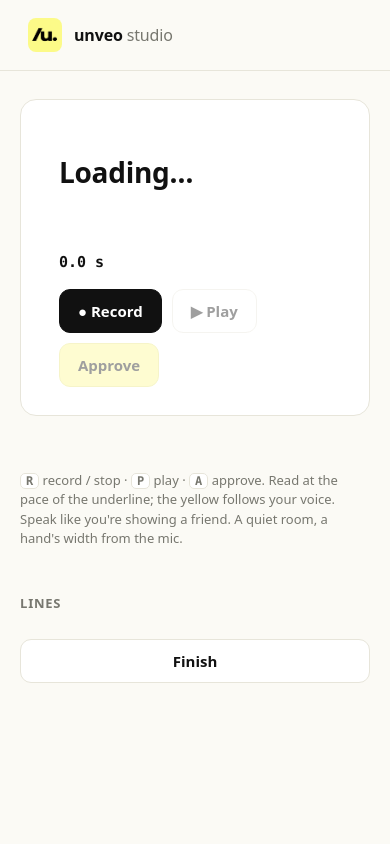
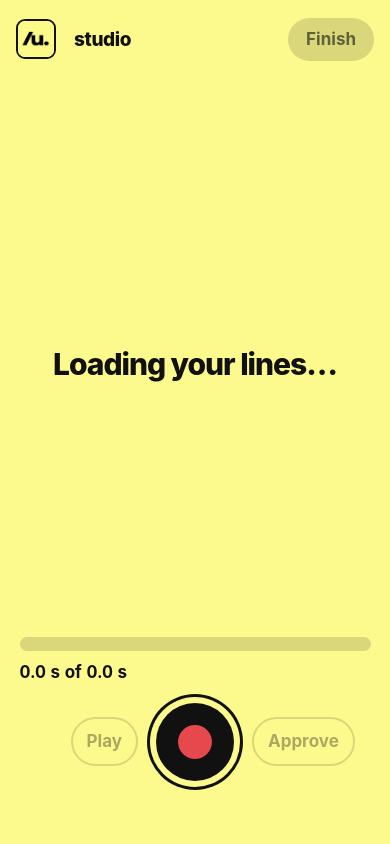
Before and after one commit to Unveo/unveo, a Python web app: template skills/unveo/templates/studio/index.html in a window 390 px wide. Run offline with Jinja, Linux system fonts and the light colour scheme; the template is opened without the code that fills it, so the values that code supplies are empty.

Commit message:
Studio: the bold yellow stage with one indicator
- full brand yellow, logo, one huge centred line; a black box on the word you're on, said words fade (no underline)
- one pace bar that fills at the chosen speed with a marker for where you are, plus On pace / A bit quicker / Slow down
- slash rail per line, big round record button, first-time hint, keyboard, focus rings, reduced motion, phone width

```diff
--- a/skills/unveo/templates/studio/index.html
+++ b/skills/unveo/templates/studio/index.html
@@ -6,132 +6,173 @@
 <title>unveo studio</title>
 <link rel="icon" href="/favicon.png">
 <style>
-  :root { --paper: #fbfaf5; --card: #ffffff; --ink: #111111; --muted: #77776f; --faint: #b9b8ae; --line: #e7e5da;
-          --brand: #fdfa8d; --rec: #e5484d; --good: #1f8a4c; }
+  :root {
+    --yellow: #fdfa8d; --ink: #111111; --paper: #fffef3; --rec: #e5484d;
+    --ink-60: rgba(17, 17, 17, .6); --ink-35: rgba(17, 17, 17, .35); --ink-15: rgba(17, 17, 17, .15);
+    --display: "SF Pro Display", -apple-system, "Segoe UI Variable Display", "Segoe UI", Roboto, system-ui, sans-serif;
+  }
   * { box-sizing: border-box; }
-  body { margin: 0; font: 16px/1.5 system-ui, -apple-system, "Segoe UI", sans-serif; background: var(--paper); color: var(--ink); }
-  header { display: flex; align-items: center; gap: 12px; padding: 18px 28px; border-bottom: 1px solid var(--line); }
-  header img { width: 34px; height: 34px; border-radius: 8px; }
-  header .name { font-weight: 700; letter-spacing: -.01em; }
-  header .name span { color: var(--muted); font-weight: 500; }
-  header .progress { margin-left: auto; color: var(--muted); font-size: 14px; }
-  main { max-width: 1040px; margin: 0 auto; padding: 28px 20px 64px; display: grid; grid-template-columns: 1fr 270px; gap: 28px; }
-  .card { background: var(--card); border: 1px solid var(--line); border-radius: 16px; padding: 34px 38px 28px; }
-  .tag { font: 600 12px ui-monospace, SFMono-Regular, Menlo, Consolas, monospace; color: var(--muted); letter-spacing: .06em; text-transform: uppercase; display: flex; gap: 14px; }
-  #read { font-size: 36px; line-height: 1.45; font-weight: 600; letter-spacing: -.01em; margin: 18px 0 6px; min-height: 2.9em; }
-  #read .w { padding: 0 .08em; margin: 0 -.02em; border-radius: 4px; transition: color .15s, background-color .15s; }
-  .live #read .w.said { color: var(--faint); }
-  .live #read .w.now { color: var(--ink); background: var(--brand); }
-  #read .w.pace { text-decoration: underline 3px var(--faint); text-underline-offset: 8px; }
-  .next { color: var(--muted); font-size: 15px; margin-top: 14px; min-height: 1.5em; }
-  .next b { font-weight: 600; color: var(--faint); font: 600 11px ui-monospace, SFMono-Regular, Menlo, Consolas, monospace; letter-spacing: .06em; margin-right: 6px; }
-  .meter { display: flex; align-items: baseline; gap: 14px; margin-top: 20px; font-variant-numeric: tabular-nums; }
-  #clock { font: 600 15px ui-monospace, SFMono-Regular, Menlo, Consolas, monospace; }
-  #pacenote { font-size: 14px; color: var(--muted); }
-  #pacenote.behind { color: var(--rec); } #pacenote.ok { color: var(--good); }
-  .controls { display: flex; flex-wrap: wrap; gap: 10px; margin-top: 18px; align-items: center; }
-  button { font: 600 15px system-ui, sans-serif; padding: 11px 18px; border-radius: 11px; border: 1px solid var(--line); background: var(--card); color: var(--ink); cursor: pointer; }
-  button:disabled { opacity: .4; cursor: default; }
-  button.rec { background: var(--ink); border-color: var(--ink); color: #fff; }
-  button.rec.on { background: var(--rec); border-color: var(--rec); }
-  button.ok { background: var(--brand); border-color: #e9e57a; }
-  .status { color: var(--muted); font-size: 14px; }
-  .dot { display: inline-block; width: 9px; height: 9px; border-radius: 50%; background: var(--rec); margin-right: 6px; animation: blink 1s infinite; }
-  @keyframes blink { 50% { opacity: .2; } }
-  aside h2 { font-size: 13px; color: var(--muted); font-weight: 600; margin: 4px 0 10px; text-transform: uppercase; letter-spacing: .06em; }
-  ol { list-style: none; padding: 0; margin: 0; }
-  li { padding: 9px 11px; border-radius: 10px; cursor: pointer; font-size: 14px; color: var(--muted); border: 1px solid transparent; }
-  li .t { display: -webkit-box; -webkit-line-clamp: 2; -webkit-box-orient: vertical; overflow: hidden; }
-  li.current { background: var(--card); border-color: var(--line); color: var(--ink); }
-  li .s { font: 600 11px ui-monospace, SFMono-Regular, Menlo, Consolas, monospace; margin-right: 6px; }
-  li.done .s::after { content: " ✓"; color: var(--good); }
-  #finish { width: 100%; margin-top: 16px; }
-  .tips { margin-top: 18px; font-size: 13px; color: var(--muted); }
-  .tips kbd { font: 600 12px ui-monospace, SFMono-Regular, Menlo, Consolas, monospace; border: 1px solid var(--line); border-radius: 5px; padding: 0 5px; background: var(--card); }
-  @media (max-width: 780px) { main { grid-template-columns: 1fr; } #read { font-size: 28px; } }
+  html, body { height: 100%; }
+  body { margin: 0; background: var(--yellow); color: var(--ink); font: 17px/1.45 var(--display); font-variant-numeric: tabular-nums;
+         display: grid; grid-template-rows: auto 1fr auto; }
+  button { font: inherit; color: inherit; cursor: pointer; }
+  :focus-visible { outline: 3px solid var(--ink); outline-offset: 4px; border-radius: 10px; }
+
+  /* top: the mark, the slash rail (one slash per line), finish */
+  .top { display: flex; align-items: center; gap: 18px; padding: 18px clamp(16px, 4vw, 44px); }
+  .top img { width: 40px; height: 40px; border-radius: 9px; border: 2px solid var(--ink); }
+  .top .name { font-weight: 800; letter-spacing: -.02em; font-size: 19px; }
+  .rail { margin-left: auto; display: flex; align-items: center; gap: 2px; }
+  .rail button { background: none; border: 0; padding: 2px 3px; font: 900 26px/1 var(--display); color: var(--ink-15); }
+  .rail button.done { color: var(--ink); }
+  .rail button.here { color: var(--ink); text-decoration: underline 3px; text-underline-offset: 7px; }
+  .count { font-weight: 650; margin-left: 10px; white-space: nowrap; }
+  .finish { background: var(--ink); color: var(--yellow); border: 0; border-radius: 999px; padding: 9px 18px; font-weight: 750; margin-left: 8px; }
+  .finish:disabled { background: var(--ink-15); color: var(--ink-60); cursor: default; }
+
+  /* the stage: one line, huge */
+  .stage { display: flex; flex-direction: column; justify-content: center; align-items: center; padding: 8px clamp(16px, 5vw, 64px); min-height: 0; }
+  .where { font-weight: 650; color: var(--ink-60); margin-bottom: 14px; }
+  .hint { max-width: 40ch; text-align: center; background: var(--paper); border: 2px solid var(--ink); border-radius: 14px;
+          padding: 10px 16px; margin: 0 0 26px; font-weight: 550; }
+  .hint[hidden] { display: none; }
+  #read { margin: 0; max-width: 24ch; text-align: center; font: 800 clamp(30px, 4.6vw, 64px)/1.16 var(--display); letter-spacing: -.035em;
+          text-wrap: balance; }
+  #read .w { border-radius: .14em; padding: 0 .06em; margin: 0 -.03em; transition: color .18s ease, background-color .12s ease; }
+  #read .w.said { color: var(--ink-35); }
+  #read .w.now { background: var(--ink); color: var(--yellow); }
+  .next { margin: 28px 0 0; max-width: 60ch; text-align: center; background: var(--paper); border-radius: 12px; padding: 10px 16px;
+          color: var(--ink-60); font-size: 16px; }
+  .next b { color: var(--ink); font-weight: 700; margin-right: 6px; }
+  .next:empty { display: none; }
+
+  /* bottom: pace bar, then the controls */
+  .deck { padding: 0 clamp(16px, 5vw, 64px) 26px; max-width: 980px; width: 100%; margin: 0 auto; }
+  .pace { position: relative; height: 14px; background: var(--ink-15); border-radius: 999px; }
+  #pacefill { position: absolute; inset: 0 auto 0 0; width: 0; background: var(--ink); border-radius: 999px; }
+  #you { position: absolute; top: 50%; left: 0; width: 26px; height: 26px; margin: -13px 0 0 -13px; border-radius: 50%;
+         background: var(--yellow); border: 3px solid var(--ink); display: none; }
+  .heard #you { display: block; }  /* only once the browser can hear you: then it's where you are vs the fill */
+  .meter { display: flex; justify-content: space-between; margin-top: 9px; font-weight: 650; }
+  #pacenote.behind { color: var(--rec); }
+  .controls { display: grid; grid-template-columns: 1fr auto 1fr; align-items: center; gap: 18px; margin-top: 18px; }
+  .side { border: 2px solid var(--ink); background: transparent; border-radius: 999px; padding: 12px 22px; font-weight: 750; }
+  .side:disabled { border-color: var(--ink-15); color: var(--ink-35); cursor: default; }
+  #play { justify-self: end; }
+  #approve { justify-self: start; background: var(--ink); color: var(--yellow); border-color: var(--ink); }
+  #approve:disabled { background: transparent; color: var(--ink-35); border-color: var(--ink-15); }
+  #record { width: 96px; height: 96px; border-radius: 50%; border: 0; background: var(--ink); display: grid; place-items: center;
+            box-shadow: 0 0 0 6px var(--yellow), 0 0 0 9px var(--ink); }
+  #record .dot { width: 34px; height: 34px; border-radius: 50%; background: var(--rec); transition: border-radius .2s ease, width .2s, height .2s; }
+  #record.on .dot { width: 30px; height: 30px; border-radius: 6px; }
+  #record.on { animation: breathe 1.6s ease-in-out infinite; }
+  @keyframes breathe { 50% { box-shadow: 0 0 0 6px var(--yellow), 0 0 0 13px var(--rec); } }
+  .status { text-align: center; margin-top: 12px; min-height: 1.5em; font-weight: 600; }
+  .keys { text-align: center; color: var(--ink-60); font-size: 14px; margin-top: 4px; }
+  kbd { font: 700 13px var(--display); border: 1.5px solid var(--ink-35); border-radius: 6px; padding: 0 6px; }
+
+  .done-screen { text-align: center; }
+  .done-screen h1 { font: 800 clamp(34px, 5vw, 64px)/1.1 var(--display); letter-spacing: -.03em; margin: 0 0 12px; }
+
+  @media (max-width: 640px) {
+    .rail button { font-size: 20px; padding: 2px 1px; }
+    .count, .keys { display: none; }
+    #record { width: 78px; height: 78px; }
+    .side { padding: 10px 14px; }
+  }
+  @media (prefers-reduced-motion: reduce) {
+    *, *::before, *::after { transition: none !important; animation: none !important; }
+  }
 </style>
 </head>
 <body>
-<header>
-  <img src="/logo.png" alt="">
-  <div class="name">unveo <span>studio</span></div>
-  <div class="progress" id="progress"></div>
+<header class="top">
+  <img src="/logo.png" alt="unveo">
+  <span class="name">studio</span>
+  <nav class="rail" id="rail" aria-label="Lines"></nav>
+  <span class="count" id="progress"></span>
+  <button class="finish" id="finish" disabled>Finish</button>
 </header>
-<main>
-  <section>
-    <div class="card" id="card">
-      <div class="tag"><span id="tag"></span><span id="target"></span></div>
-      <p id="read">Loading…</p>
-      <div class="meter"><span id="clock">0.0 s</span><span id="pacenote"></span></div>
-      <div class="controls">
-        <button class="rec" id="record">● Record</button>
-        <button id="play" disabled>▶ Play</button>
-        <button id="approve" class="ok" disabled>Approve</button>
-        <span class="status" id="status"></span>
-      </div>
-      <audio id="audio" hidden></audio>
-    </div>
-    <p class="next" id="next"></p>
-    <p class="tips"><kbd>R</kbd> record / stop · <kbd>P</kbd> play · <kbd>A</kbd> approve. Read at the pace of the underline; the yellow follows your voice<span id="mode"></span>. Speak like you're showing a friend. A quiet room, a hand's width from the mic.</p>
-  </section>
-  <aside>
-    <h2>Lines</h2>
-    <ol id="list"></ol>
-    <button id="finish">Finish</button>
-  </aside>
+
+<main class="stage" id="stage">
+  <div class="where" id="where"></div>
+  <p class="hint" id="hint" hidden>Read the line out loud. The black box follows your voice, and the bar shows how fast to go.</p>
+  <p id="read">Loading your lines…</p>
+  <p class="next" id="next"></p>
 </main>
+
+<footer class="deck" id="deck">
+  <div class="pace" aria-hidden="true"><div id="pacefill"></div><div id="you"></div></div>
+  <div class="meter"><span id="clock">0.0 s of 0.0 s</span><span id="pacenote"></span></div>
+  <div class="controls">
+    <button class="side" id="play" disabled>Play</button>
+    <button id="record" aria-label="Record"><span class="dot"></span></button>
+    <button class="side" id="approve" disabled>Approve</button>
+  </div>
+  <div class="status" id="status" role="status"></div>
+  <div class="keys"><kbd>R</kbd> record or stop &nbsp; <kbd>P</kbd> play &nbsp; <kbd>A</kbd> approve</div>
+  <audio id="audio" hidden></audio>
+</footer>
+
 <script>
 const $ = id => document.getElementById(id);
 const norm = w => w.toLowerCase().replace(/[^\p{L}\p{N}]/gu, '');
 const SR = window.SpeechRecognition || window.webkitSpeechRecognition;
 let lines = [], i = 0, rec = null, chunks = [], blob = null, stream = null;
 let t0 = 0, timer = null, heardAt = [], heardPtr = 0, recog = null, recogOn = !!SR, lastHeard = 0, took = 0;
+const store = { get: k => { try { return localStorage.getItem(k); } catch (_) { return null; } },
+                set: (k, v) => { try { localStorage.setItem(k, v); } catch (_) {} } };
 
 async function load() {
   lines = await (await fetch('/lines')).json();
   const next = lines.findIndex(l => !l.approved);
   i = next < 0 ? 0 : next;
+  $('hint').hidden = !!store.get('unveo-studio-hint');
   render();
 }
 const words = () => (lines[i] ? lines[i].text.split(/\s+/) : []);
+const recording = () => rec && rec.state === 'recording';
+
 function render() {
   const l = lines[i];
-  $('tag').textContent = l ? `${l.id} · ${l.segment}` : '';
-  $('target').textContent = l ? `target ${l.target_s.toFixed(1)} s` : '';
-  $('read').innerHTML = l ? words().map((w, k) => `<span class="w" data-k="${k}">${w.replace(/[<&]/g, c => c === '<' ? '&lt;' : '&amp;')}</span>`).join(' ') : 'No lines to read.';
+  const n = lines.filter(x => x.approved).length;
+  $('progress').textContent = `${n} of ${lines.length} recorded`;
+  $('finish').disabled = n < lines.length;
+  $('rail').innerHTML = lines.map((x, k) =>
+    `<button class="${x.approved ? 'done' : ''} ${k === i ? 'here' : ''}" data-k="${k}" aria-label="Line ${k + 1}${x.approved ? ', recorded' : ''}">/</button>`).join('');
+  [...$('rail').children].forEach(b => b.onclick = () => { if (recording()) return; i = +b.dataset.k; blob = null; reset(); render(); });
+  if (!l) { $('read').textContent = 'There are no lines to read.'; return; }
+  $('where').textContent = `Line ${i + 1} of ${lines.length}`;
+  $('read').innerHTML = words().map((w, k) => `<span class="w" data-k="${k}">${w.replace(/[<&]/g, c => c === '<' ? '&lt;' : '&amp;')}</span>`).join(' ');
   const after = lines[i + 1];
-  $('next').innerHTML = after ? `<b>NEXT</b>${after.text}` : '';
-  const n = lines.filter(x => x.approved).length;
-  $('progress').textContent = `${n} of ${lines.length} approved`;
-  $('list').innerHTML = lines.map((x, k) => `<li class="${k === i ? 'current' : ''} ${x.approved ? 'done' : ''}" data-k="${k}"><div class="t"><span class="s">${x.id}</span>${x.text}</div></li>`).join('');
-  [...$('list').children].forEach(li => li.onclick = () => { if (rec && rec.state === 'recording') return; i = +li.dataset.k; blob = null; reset(); render(); });
-  $('mode').textContent = recogOn ? '' : ' (this browser has no speech recognition, so here it follows the pace)';
+  $('next').innerHTML = after ? `<b>Next</b>${after.text.replace(/[<&]/g, '')}` : '';
+  $('clock').textContent = `0.0 s of ${l.target_s.toFixed(1)} s`;
 }
 function reset() {
   $('play').disabled = true; $('approve').disabled = true; $('status').textContent = '';
-  $('record').textContent = '● Record'; $('clock').textContent = '0.0 s'; $('pacenote').textContent = ''; $('pacenote').className = '';
-  $('card').classList.remove('live');
+  $('record').setAttribute('aria-label', 'Record'); $('pacenote').textContent = ''; $('pacenote').className = '';
+  $('pacefill').style.width = '0'; $('deck').classList.remove('live', 'heard');
+  if (lines[i]) $('clock').textContent = `0.0 s of ${lines[i].target_s.toFixed(1)} s`;
 }
 
-// --- the highlight: the word being said (speech recognition), and where the pace says you should be
+// one indicator: the black box is the word you're on (your voice; the pace when the browser can't hear)
 function paint() {
-  const l = lines[i], el = (performance.now() - t0) / 1000;
-  const n = words().length, pace = Math.floor(Math.max(0, el - 0.25) * l.wps);
-  const now = recogOn && heardPtr > 0 ? heardPtr - 1 : Math.min(pace, n - 1);  // until your voice is heard, the pace leads
-  [...$('read').children].forEach((s, k) => {
-    s.classList.toggle('paced', k < pace);
-    s.classList.toggle('pace', k === pace && pace < n);
-    s.classList.toggle('said', k < now);
-    s.classList.toggle('now', k === now);
-  });
-  $('clock').textContent = `${el.toFixed(1)} s / ${l.target_s.toFixed(1)} s`;
+  const l = lines[i], el = (performance.now() - t0) / 1000, n = words().length;
+  const paced = Math.min(n, Math.max(0, el - 0.25) * l.wps);
+  const heard = recogOn && heardPtr > 0;  // until the browser hears you, the box keeps the pace
+  const you = heard ? heardPtr : Math.floor(paced);
+  const now = heard ? heardPtr - 1 : Math.min(Math.floor(paced), n - 1);
+  [...$('read').children].forEach((s, k) => { s.classList.toggle('said', k < now); s.classList.toggle('now', k === now); });
+  $('pacefill').style.width = `${Math.min(100, (el / l.target_s) * 100)}%`;
+  $('you').style.left = `${(you / n) * 100}%`;
+  $('deck').classList.toggle('heard', heard);
+  $('clock').textContent = `${el.toFixed(1)} s of ${l.target_s.toFixed(1)} s`;
   if (recogOn && heardPtr > 0) {
-    const behind = (Math.min(pace, n) - heardPtr) / l.wps;
-    const note = $('pacenote');
-    note.textContent = behind > 0.6 ? `${behind.toFixed(1)} s behind the pace` : behind < -0.8 ? 'ahead of the pace' : 'on pace';
-    note.className = behind > 0.6 ? 'behind' : 'ok';
+    const behind = (paced - heardPtr) / l.wps;
+    $('pacenote').textContent = behind > 0.6 ? 'A bit quicker' : behind < -0.8 ? 'Slow down a little' : 'On pace';
+    $('pacenote').className = behind > 0.6 ? 'behind' : '';
   }
-  if (recogOn && heardPtr >= n && performance.now() - lastHeard > 600) toggleRecord();  // auto-stop after the last word
+  if (recogOn && heardPtr >= n && performance.now() - lastHeard > 600) toggleRecord();  // stops by itself after the last word
 }
 function match(transcript) {
   const ws = words().map(norm), now = (performance.now() - t0) / 1000;
@@ -151,15 +192,16 @@ function startRecognition() {
   if (!recogOn) return;
   let committed = '';
   recog = new SR();
-  recog.continuous = true; recog.interimResults = true; recog.lang = lines[i].lang === 'hi' ? 'hi-IN' : (navigator.language.startsWith('en') ? navigator.language : 'en-US');
+  recog.continuous = true; recog.interimResults = true;
+  recog.lang = lines[i].lang === 'hi' ? 'hi-IN' : (navigator.language.startsWith('en') ? navigator.language : 'en-US');
   recog.onresult = e => { let s = ''; for (const r of e.results) s += r[0].transcript + ' '; match(committed + ' ' + s); recog._last = s; };
-  recog.onerror = e => { if (e.error === 'not-allowed' || e.error === 'service-not-allowed' || e.error === 'network') { recogOn = false; render(); } };
-  recog.onend = () => { committed += ' ' + (recog._last || ''); recog._last = ''; if (rec && rec.state === 'recording' && recogOn) try { recog.start(); } catch (_) {} };
+  recog.onerror = e => { if (['not-allowed', 'service-not-allowed', 'network'].includes(e.error)) recogOn = false; };
+  recog.onend = () => { committed += ' ' + (recog._last || ''); recog._last = ''; if (recording() && recogOn) try { recog.start(); } catch (_) {} };
   try { recog.start(); } catch (_) { recogOn = false; }
 }
 
 async function toggleRecord() {
-  if (rec && rec.state === 'recording') {
+  if (recording()) {
     rec.stop(); clearInterval(timer); took = (performance.now() - t0) / 1000;
     if (recog) { const r = recog; recog = null; r.onend = null; try { r.stop(); } catch (_) {} }
     return;
@@ -167,6 +209,7 @@ async function toggleRecord() {
   try {
     stream = stream || await navigator.mediaDevices.getUserMedia({ audio: { echoCancellation: true, noiseSuppression: true } });
   } catch (_) { $('status').textContent = 'The microphone is blocked. Allow it in the address bar, then press Record again.'; return; }
+  store.set('unveo-studio-hint', '1'); $('hint').hidden = true;
   chunks = []; heardAt = []; heardPtr = 0; blob = null;
   rec = new MediaRecorder(stream, { mimeType: MediaRecorder.isTypeSupported('audio/webm') ? 'audio/webm' : '' });
   rec.ondataavailable = e => chunks.push(e.data);
@@ -174,43 +217,47 @@ async function toggleRecord() {
     blob = new Blob(chunks, { type: rec.mimeType || 'audio/webm' });
     $('audio').src = URL.createObjectURL(blob);
     $('play').disabled = false; $('approve').disabled = false;
-    $('record').textContent = '● Re-record'; $('record').classList.remove('on');
+    $('record').classList.remove('on'); $('record').setAttribute('aria-label', 'Record again');
     const l = lines[i], over = took - l.target_s;
     $('status').textContent = over > Math.max(1, l.target_s * 0.15)
-      ? `${took.toFixed(1)} s, ${over.toFixed(1)} s slower than the pace. Re-record a little quicker, or approve if it feels right.`
-      : `${took.toFixed(1)} s · target ${l.target_s.toFixed(1)} s ✓ Listen back, then approve.`;
+      ? `That took ${took.toFixed(1)} s, ${over.toFixed(1)} s longer than the pace. Record again a little quicker, or approve it.`
+      : `That took ${took.toFixed(1)} s, right on time. Play it back, then approve.`;
   };
   rec.onstart = () => { t0 = performance.now(); timer = setInterval(paint, 50); startRecognition(); };
   rec.start();
-  $('card').classList.add('live');
-  $('record').textContent = '■ Stop'; $('record').classList.add('on'); $('play').disabled = true; $('approve').disabled = true;
-  $('status').innerHTML = '<span class="dot"></span>Recording';
+  $('deck').classList.add('live');
+  $('record').classList.add('on'); $('record').setAttribute('aria-label', 'Stop');
+  $('play').disabled = true; $('approve').disabled = true;
+  $('status').textContent = 'Recording. Read the line; it stops by itself after the last word.';
 }
 async function approve() {
   if (!blob) return;
   $('status').textContent = 'Saving…';
   const id = lines[i].id;
   const r = await fetch(`/take/${id}`, { method: 'POST', body: blob });
-  if (!(await r.json()).ok) { $('status').textContent = 'Could not save. Try again.'; return; }
+  if (!(await r.json()).ok) { $('status').textContent = "Couldn't save this take. Press Approve again."; return; }
   await fetch(`/words/${id}`, { method: 'POST', body: JSON.stringify({ words: words().map((w, k) => ({ w, t: heardAt[k] ?? null })) }) });
   lines[i].approved = true; blob = null;
   const next = lines.findIndex(l => !l.approved);
   if (next >= 0) i = next;
   reset(); render();
-  if (next < 0) $('status').textContent = 'All lines approved. Press Finish.';
+  $('status').textContent = next < 0 ? 'Every line is recorded. Press Finish.' : 'Saved. Here is the next line.';
+}
+async function finish() {
+  await fetch('/finish', { method: 'POST' });
+  $('stage').innerHTML = '<div class="done-screen"><h1>All recorded.</h1><p>Your takes are saved. You can close this tab; unveo carries on.</p></div>';
+  $('deck').remove();
 }
 $('record').onclick = toggleRecord;
 $('play').onclick = () => $('audio').play();
 $('approve').onclick = approve;
-$('finish').onclick = async () => {
-  await fetch('/finish', { method: 'POST' });
-  document.body.innerHTML = '<header><img src="/logo.png" alt=""><div class="name">unveo <span>studio</span></div></header><main><h1 style="font-size:22px">Saved. You can close this tab.</h1></main>';
-};
+$('finish').onclick = finish;
 addEventListener('keydown', e => {
-  if (e.target.tagName === 'INPUT') return;
-  if (e.key === 'r' || e.key === 'R') toggleRecord();
-  if ((e.key === 'p' || e.key === 'P') && !$('play').disabled) $('audio').play();
-  if ((e.key === 'a' || e.key === 'A') && !$('approve').disabled) approve();
+  if (e.metaKey || e.ctrlKey || e.altKey || e.target.tagName === 'INPUT') return;
+  const k = e.key.toLowerCase();
+  if (k === 'r') { e.preventDefault(); toggleRecord(); }
+  if (k === 'p' && !$('play').disabled) $('audio').play();
+  if (k === 'a' && !$('approve').disabled) approve();
 });
 load();
 </script>
```
Also changed, not shown: skills/unveo/VOICE.md (+4 -4 lines), tests/test_own_sync.py (+10 -5 lines).
